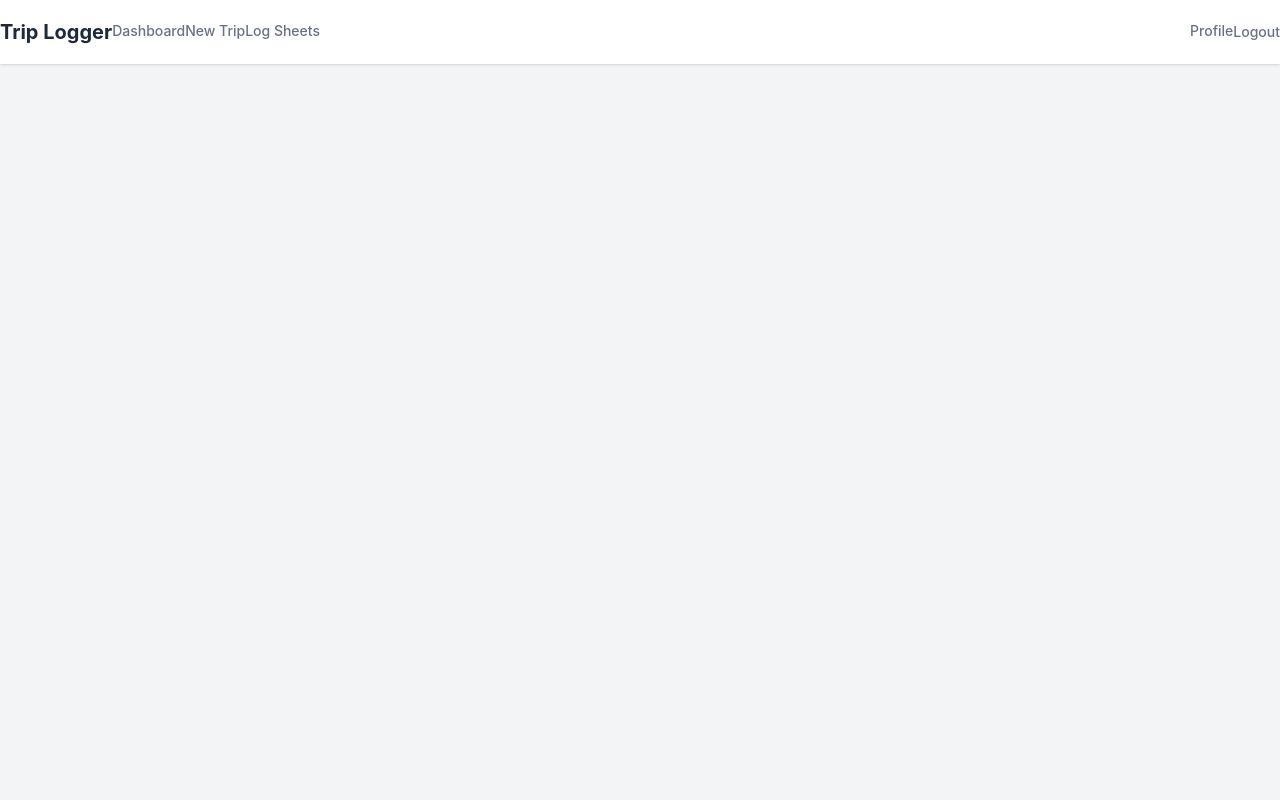
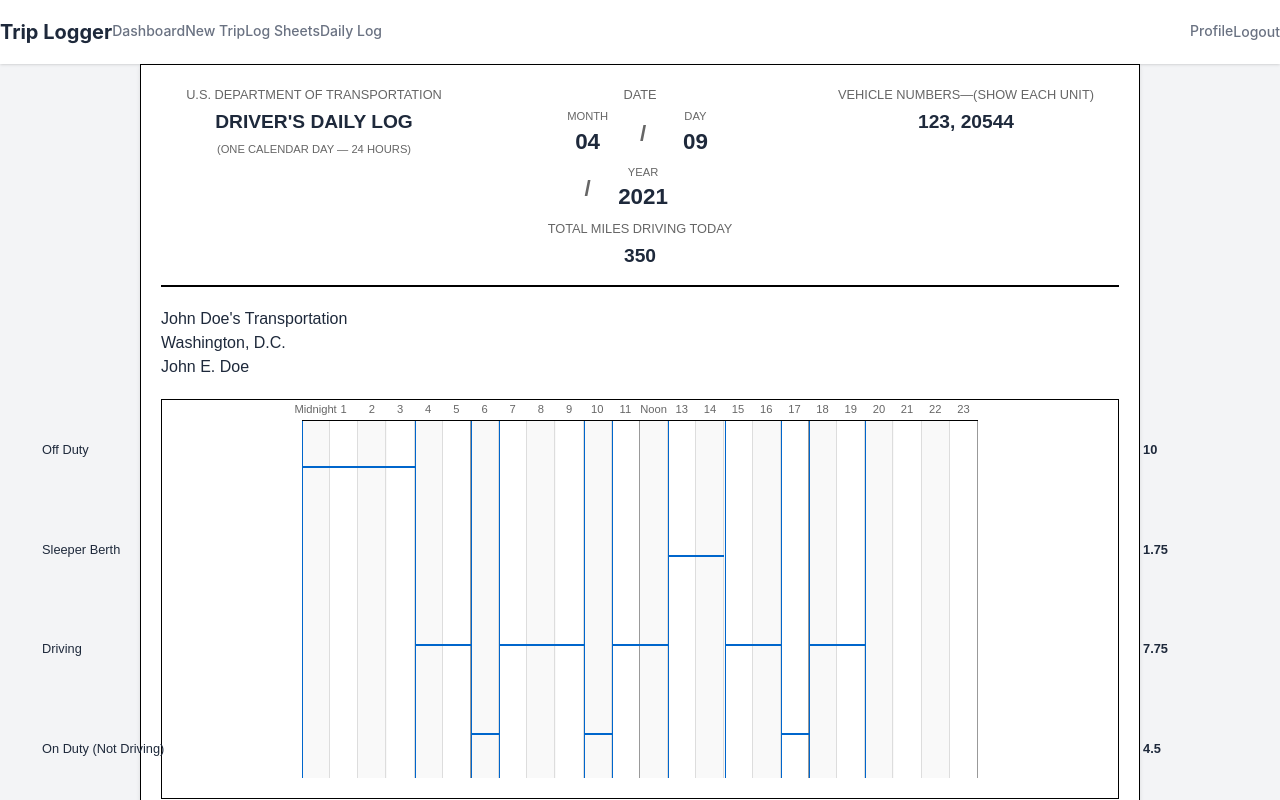
Before and after one commit to Haileman11/trip-logger, a React (Vite) app in the folder frontend/: page /daily-log in a window 1280 px wide. Shown: the top 800 px of the page. Built offline with nearby package versions, Linux system fonts and the light colour scheme.

Commit message:
<feat>: Add Daily Log Grid component and update routing: integrated DailyLogGrid into App, modified DailyLogGridProps for structured date and remarks, and enhanced navigation with a link to the daily log page.

```diff
--- a/frontend/src/App.tsx
+++ b/frontend/src/App.tsx
@@ -11,6 +11,7 @@ import LogSheet from './pages/LogSheet';
 import LogViewer from './pages/LogViewer';
 import TripPlanner from './pages/TripPlanner';
 import TripList from './components/TripList';
+import DailyLogGrid from './components/DailyLogGrid';
 
 const App: React.FC = () => {
   return (
@@ -29,6 +30,39 @@ const App: React.FC = () => {
               <Route path="/trip/:tripId/log-sheets" element={<LogViewer />} />
               <Route path="/trip/:tripId/log-sheet/:id" element={<LogSheet />} />
               <Route path="/trip/:tripId/log-sheet/new" element={<LogSheet />} />
+              <Route path="/daily-log" element={<DailyLogGrid
+                date={{
+                  month: "04",
+                  day: "09",
+                  year: "2021"
+                }}
+                totalMilesDriving={350}
+                vehicleNumbers="123, 20544"
+                carrierName="John Doe's Transportation"
+                carrierAddress="Washington, D.C."
+                driverName="John E. Doe"
+                remarks={[
+                  { time: "04:00", location: "Richmond, VA" },
+                  { time: "07:00", location: "Fredericksburg, VA" },
+                  { time: "10:00", location: "Baltimore, MD" },
+                  { time: "13:00", location: "Philadelphia, PA" },
+                  { time: "16:00", location: "Cherry Hill, NJ" },
+                  { time: "19:00", location: "Newark, NJ" }
+                ]}
+                dutyStatusChanges={[
+                  { time: "00:00", status: "offDuty", location: "Start" },
+                  { time: "04:00", status: "driving", location: "Richmond" },
+                  { time: "06:00", status: "onDuty", location: "Break" },
+                  { time: "07:00", status: "driving", location: "Resume" },
+                  { time: "10:00", status: "onDuty", location: "Baltimore" },
+                  { time: "11:00", status: "driving", location: "Resume" },
+                  { time: "13:00", status: "sleeper", location: "Philadelphia" },
+                  { time: "15:00", status: "driving", location: "Resume" },
+                  { time: "17:00", status: "onDuty", location: "Break" },
+                  { time: "18:00", status: "driving", location: "Resume" },
+                  { time: "20:00", status: "offDuty", location: "End" }
+                ]}
+              />} />
             </Routes>
           </main>
         </div>
--- a/frontend/src/components/DailyLogGrid.tsx
+++ b/frontend/src/components/DailyLogGrid.tsx
@@ -11,226 +11,413 @@ interface DutyStatusChange {
 }
 
 interface DailyLogGridProps {
-  date: string;
+  date: {
+    month: string;
+    day: string;
+    year: string;
+  };
   totalMilesDriving: number;
-  totalMileageToday: number;
+  vehicleNumbers: string;
   carrierName: string;
   carrierAddress: string;
-  homeTerminal: string;
-  remarks: string;
+  driverName: string;
+  remarks: { time: string; location: string }[];
   dutyStatusChanges: DutyStatusChange[];
 }
 
 const GridContainer = styled.div`
   font-family: Arial, sans-serif;
   background-color: white;
-  border: 1px solid #ccc;
-  border-radius: 4px;
+  border: 1px solid #000;
   padding: 20px;
+  max-width: 1000px;
+  margin: 0 auto;
+  box-shadow: 0 2px 4px rgba(0, 0, 0, 0.1);
+`;
+
+const Header = styled.div`
+  display: grid;
+  grid-template-columns: 1fr 1fr 1fr;
+  gap: 20px;
+  margin-bottom: 20px;
+  border-bottom: 2px solid #000;
+  padding-bottom: 10px;
+`;
+
+const HeaderSection = styled.div`
+  text-align: center;
+
+  .title {
+    font-size: 0.8em;
+    color: #666;
+    text-transform: uppercase;
+    margin-bottom: 4px;
+  }
+
+  .content {
+    font-size: 1.2em;
+    font-weight: bold;
+    margin: 4px 0;
+  }
+
+  .subtitle {
+    font-size: 0.7em;
+    color: #666;
+  }
+
+  .date {
+    font-size: 1.4em;
+    font-weight: bold;
+    margin: 8px 0;
+  }
+
+  .miles {
+    font-size: 1.2em;
+    font-weight: bold;
+    margin: 4px 0;
+  }
+`;
+
+const CarrierInfo = styled.div`
+  margin: 20px 0;
+  text-align: center;
+
+  .carrier-name {
+    font-size: 1.2em;
+    font-weight: bold;
+    margin-bottom: 4px;
+    font-style: italic;
+  }
+
+  .carrier-address {
+    font-size: 1em;
+    margin-bottom: 8px;
+    position: relative;
+
+    &::before {
+      content: "MAIN OFFICE ADDRESS";
+      position: absolute;
+      top: -15px;
+      left: 50%;
+      transform: translateX(-50%);
+      font-size: 0.7em;
+      color: #666;
+    }
+  }
+
+  .driver-name {
+    font-size: 1.1em;
+    font-weight: bold;
+    font-style: italic;
+    position: relative;
+
+    &::before {
+      content: "DRIVER\0027S SIGNATURE IN FULL";
+      position: absolute;
+      top: -15px;
+      left: 50%;
+      transform: translateX(-50%);
+      font-size: 0.7em;
+      color: #666;
+    }
+  }
+`;
+
+const GridSection = styled.div`
+  position: relative;
+  height: 400px;
+  border: 1px solid #000;
+  margin: 20px 0;
+  padding: 20px 140px;
+  background-color: #fff;
+`;
+
+const TimeGrid = styled.div`
+  display: grid;
+  grid-template-columns: repeat(24, 1fr);
+  height: 100%;
+  border-top: 1px solid #000;
+  position: relative;
+  background: repeating-linear-gradient(
+    90deg,
+    #f9f9f9,
+    #f9f9f9 calc(100% / 24),
+    #fff calc(100% / 24),
+    #fff calc(200% / 24)
+  );
+
+  .hour-column {
+    border-right: 1px solid #ddd;
+    position: relative;
+
+    &:nth-child(6n) {
+      border-right: 1px solid #999;
+    }
+
+    .hour-label {
+      position: absolute;
+      top: -20px;
+      left: 50%;
+      transform: translateX(-50%);
+      font-size: 0.7em;
+      color: #666;
+    }
+  }
+`;
+
+const StatusLabels = styled.div`
+  position: absolute;
+  left: -120px;
+  top: 0;
+  height: 100%;
+  display: grid;
+  grid-template-rows: repeat(4, 1fr);
+  gap: 1px;
+  font-size: 0.8em;
+
+  div {
+    display: flex;
+    align-items: center;
+    padding-right: 10px;
+    height: 100%;
+    font-weight: 500;
+  }
+`;
+
+const TotalHours = styled.div`
+  position: absolute;
+  right: -50px;
+  top: 0;
+  height: 100%;
+  display: grid;
+  grid-template-rows: repeat(4, 1fr);
+  gap: 1px;
+  font-size: 0.8em;
+
+  div {
+    display: flex;
+    align-items: center;
+    padding-left: 10px;
+    height: 100%;
+    font-weight: bold;
+  }
+`;
+
+const StatusLine = styled.div<{ top: number; left: number; width: number }>`
+  position: absolute;
+  height: 2px;
+  background-color: #0066cc;
+  top: ${props => props.top}%;
+  left: ${props => props.left}%;
+  width: ${props => props.width}%;
+`;
+
+const VerticalLine = styled.div<{ left: number }>`
+  position: absolute;
+  width: 1px;
+  background-color: #0066cc;
+  height: 100%;
+  left: ${props => props.left}%;
+`;
+
+const DateSection = styled.div`
+  display: grid;
+  grid-template-columns: auto auto auto;
+  gap: 5px;
+  justify-content: center;
+  align-items: center;
+  margin-bottom: 5px;
+
+  .date-label {
+    font-size: 0.7em;
+    color: #666;
+    text-transform: uppercase;
+    text-align: center;
+  }
+
+  .date-value {
+    font-size: 1.4em;
+    font-weight: bold;
+    padding: 0 5px;
+  }
+
+  .date-separator {
+    font-size: 1.4em;
+    font-weight: bold;
+    color: #666;
+  }
+`;
+
+const RemarksSection = styled.div`
+  margin-top: 20px;
+  border: 1px solid #000;
+  padding: 15px;
+
+  .title {
+    font-weight: bold;
+    margin-bottom: 10px;
+    font-size: 0.9em;
+  }
+
+  .remarks-grid {
+    display: grid;
+    gap: 8px;
+
+    .remark-entry {
+      display: grid;
+      grid-template-columns: 80px 1fr;
+      gap: 10px;
+      font-size: 0.8em;
+
+      .time {
+        font-weight: 500;
+      }
+
+      .location {
+        color: #333;
+      }
+    }
+  }
 `;
 
 const DailyLogGrid: React.FC<DailyLogGridProps> = ({
   date,
-  dutyStatusChanges,
   totalMilesDriving,
-  totalMileageToday,
+  vehicleNumbers,
   carrierName,
   carrierAddress,
-  homeTerminal,
+  driverName,
   remarks,
+  dutyStatusChanges,
 }) => {
-  const gridWidth = 1200;
-  const gridHeight = 240;
-  const statusHeight = gridHeight / 4;
-  const hourWidth = gridWidth / 24;
-  const margin = { top: 30, right: 100, bottom: 30, left: 100 };
-
-  const statusColors = {
-    offDuty: '#FFFFFF',
-    sleeper: '#A8D1FF',
-    driving: '#FFD700',
-    onDuty: '#FFE4B5',
+  const getTimePercentage = (timeStr: string) => {
+    const [hours, minutes] = timeStr.split(':').map(Number);
+    return ((hours + minutes / 60) / 24) * 100;
   };
 
-  const statusLabels = {
-    offDuty: 'Off Duty',
-    sleeper: 'Sleeper Berth',
-    driving: 'Driving',
-    onDuty: 'On Duty',
+  const getStatusPosition = (status: DutyStatus) => {
+    const positions = {
+      offDuty: 12.5,
+      sleeper: 37.5,
+      driving: 62.5,
+      onDuty: 87.5,
+    };
+    return positions[status];
   };
 
-  const getTimePosition = (timeStr: string) => {
-    const [hours, minutes] = timeStr.split(':').map(Number);
-    return (hours + minutes / 60) * hourWidth;
-  };
+  const drawStatusLines = () => {
+    const lines = [];
+    for (let i = 0; i < dutyStatusChanges.length - 1; i++) {
+      const current = dutyStatusChanges[i];
+      const next = dutyStatusChanges[i + 1];
 
-  const calculateTotalHours = (status: DutyStatus) => {
-    let total = 0;
-    let lastChangeTime: number | null = null;
+      const startTime = getTimePercentage(current.time);
+      const endTime = getTimePercentage(next.time);
+      const top = getStatusPosition(current.status);
 
-    dutyStatusChanges
-      .filter(change => change.status === status)
-      .forEach(change => {
-        const [hours, minutes] = change.time.split(':').map(Number);
-        const timeInHours = hours + minutes / 60;
-
-        if (lastChangeTime !== null) {
-          total += timeInHours - lastChangeTime;
+      lines.push(
+        <React.Fragment key={`line-${i}`}>
+          <StatusLine
+            top={top}
+            left={startTime}
+            width={endTime - startTime}
+          />
+          <VerticalLine left={startTime} />
+        </React.Fragment>
+      );
     }
-        lastChangeTime = timeInHours;
-      });
-
-    return total.toFixed(2);
+    // Add final vertical line
+    if (dutyStatusChanges.length > 0) {
+      const lastChange = dutyStatusChanges[dutyStatusChanges.length - 1];
+      lines.push(
+        <VerticalLine
+          key="final-line"
+          left={getTimePercentage(lastChange.time)}
+        />
+      );
+    }
+    return lines;
   };
 
   return (
     <GridContainer>
-      <div style={{ marginBottom: '20px' }}>
-        <h2>Day 1</h2>
-        <div style={{ display: 'flex', justifyContent: 'space-between' }}>
+      <Header>
+        <HeaderSection>
+          <div className="title">U.S. DEPARTMENT OF TRANSPORTATION</div>
+          <div className="content">DRIVER'S DAILY LOG</div>
+          <div className="subtitle">(ONE CALENDAR DAY — 24 HOURS)</div>
+        </HeaderSection>
+        <HeaderSection>
+          <div className="title">DATE</div>
+          <DateSection>
             <div>
-            <p>Carrier: {carrierName}</p>
-            <p>Address: {carrierAddress}</p>
-            <p>Home Terminal: {homeTerminal}</p>
+              <div className="date-label">Month</div>
+              <div className="date-value">{date.month}</div>
             </div>
+            <div className="date-separator">/</div>
             <div>
-            <p>Total Miles Driving: {totalMilesDriving}</p>
-            <p>Total Mileage Today: {totalMileageToday}</p>
+              <div className="date-label">Day</div>
+              <div className="date-value">{date.day}</div>
+            </div>
+            <div className="date-separator">/</div>
+            <div>
+              <div className="date-label">Year</div>
+              <div className="date-value">{date.year}</div>
+            </div>
+          </DateSection>
+          <div className="title">TOTAL MILES DRIVING TODAY</div>
+          <div className="miles">{totalMilesDriving}</div>
+        </HeaderSection>
+        <HeaderSection>
+          <div className="title">VEHICLE NUMBERS—(SHOW EACH UNIT)</div>
+          <div className="content">{vehicleNumbers}</div>
+        </HeaderSection>
+      </Header>
+
+      <CarrierInfo>
+        <div className="carrier-name">{carrierName}</div>
+        <div className="carrier-address">{carrierAddress}</div>
+        <div className="driver-name">{driverName}</div>
+      </CarrierInfo>
+
+      <GridSection>
+        <StatusLabels>
+          <div>Off Duty</div>
+          <div>Sleeper Berth</div>
+          <div>Driving</div>
+          <div>On Duty (Not Driving)</div>
+        </StatusLabels>
+
+        <TimeGrid>
+          {Array.from({ length: 24 }, (_, i) => (
+            <div key={i} className="hour-column">
+              <div className="hour-label">
+                {i === 0 ? 'Midnight' : i === 12 ? 'Noon' : i}
               </div>
             </div>
+          ))}
+          {drawStatusLines()}
+        </TimeGrid>
+
+        <TotalHours>
+          <div>10</div>
+          <div>1.75</div>
+          <div>7.75</div>
+          <div>4.5</div>
+        </TotalHours>
+      </GridSection>
+
+      <RemarksSection>
+        <div className="title">REMARKS</div>
+        <div className="remarks-grid">
+          {remarks.map((remark, index) => (
+            <div key={index} className="remark-entry">
+              <span className="time">{remark.time}</span>
+              <span className="location">{remark.location}</span>
             </div>
-
-      <svg
-        width={gridWidth + margin.left + margin.right}
-        height={gridHeight + margin.top + margin.bottom}
-        style={{ backgroundColor: '#f5f5f5' }}
-      >
-        <g transform={`translate(${margin.left},${margin.top})`}>
-          {/* Draw vertical hour lines */}
-          {Array.from({ length: 25 }, (_, i) => (
-            <g key={`hour-${i}`}>
-              <line
-                x1={i * hourWidth}
-                y1={0}
-                x2={i * hourWidth}
-                y2={gridHeight}
-                stroke="#000"
-                strokeWidth={i % 6 === 0 ? 2 : 1}
-              />
-              <text
-                x={i * hourWidth}
-                y={-10}
-                textAnchor="middle"
-                fontSize="12"
-              >
-                {i === 12 ? 'Noon' : i === 0 ? 'Midnight' : i === 24 ? '24' : i.toString()}
-              </text>
-              {/* Draw quarter-hour marks */}
-              {Array.from({ length: 3 }, (_, j) => (
-                <line
-                  key={`quarter-${i}-${j}`}
-                  x1={i * hourWidth + ((j + 1) * hourWidth) / 4}
-                  y1={0}
-                  x2={i * hourWidth + ((j + 1) * hourWidth) / 4}
-                  y2={gridHeight}
-                  stroke="#000"
-                  strokeWidth={0.5}
-                  strokeDasharray="2,2"
-                />
           ))}
-            </g>
-          ))}
-
-          {/* Draw horizontal status lines */}
-          {Object.entries(statusLabels).map(([status, label], i) => (
-            <g key={`status-${status}`}>
-              <rect
-                y={i * statusHeight}
-                width={gridWidth}
-                height={statusHeight}
-                fill={statusColors[status as DutyStatus]}
-                stroke="#000"
-              />
-              <text
-                x={-10}
-                y={i * statusHeight + statusHeight / 2}
-                textAnchor="end"
-                dominantBaseline="middle"
-                fontSize="12"
-              >
-                {label}
-              </text>
-              <text
-                x={gridWidth + 10}
-                y={i * statusHeight + statusHeight / 2}
-                dominantBaseline="middle"
-                fontSize="12"
-              >
-                {calculateTotalHours(status as DutyStatus)}
-              </text>
-            </g>
-          ))}
-
-          {/* Draw duty status changes */}
-          {dutyStatusChanges.map((change, i) => {
-            const x = getTimePosition(change.time);
-            const statusIndex = Object.keys(statusLabels).indexOf(change.status);
-            const y = statusIndex * statusHeight;
-
-            return (
-              <g key={`change-${i}`}>
-                {/* Draw vertical line for status change */}
-                <line
-                  x1={x}
-                  y1={0}
-                  x2={x}
-                  y2={gridHeight}
-                  stroke="red"
-                  strokeWidth={2}
-                />
-                {/* Add label if provided */}
-                {change.label && (
-                  <text
-                    x={x}
-                    y={y - 5}
-                    textAnchor="middle"
-                    fontSize="10"
-                    fill="red"
-                  >
-                    {change.label}
-                  </text>
-                )}
-                {/* Add break label if provided */}
-                {change.label?.startsWith('Break') && (
-                  <rect
-                    x={x}
-                    y={statusIndex * statusHeight}
-                    width={hourWidth * 2} // Assuming 2-hour break
-                    height={statusHeight}
-                    fill="white"
-                    stroke="none"
-                  >
-                    <text
-                      x={x + hourWidth}
-                      y={statusIndex * statusHeight + statusHeight / 2}
-                      textAnchor="middle"
-                      dominantBaseline="middle"
-                      fontSize="10"
-                    >
-                      {change.label}
-                    </text>
-                  </rect>
-                )}
-              </g>
-            );
-          })}
-        </g>
-      </svg>
-
-      <div style={{ marginTop: '20px' }}>
-        <h3>Remarks</h3>
-        <p>{remarks}</p>
         </div>
+      </RemarksSection>
     </GridContainer>
   );
 };
--- a/frontend/src/components/Navigation.tsx
+++ b/frontend/src/components/Navigation.tsx
@@ -30,6 +30,12 @@ const Navigation = () => {
               >
                 Log Sheets
               </Link>
+              <Link
+                to="/daily-log"
+                className="border-transparent text-gray-500 hover:border-gray-300 hover:text-gray-700 inline-flex items-center px-1 pt-1 border-b-2 text-sm font-medium"
+              >
+                Daily Log
+              </Link>
             </div>
           </div>
           <div className="flex items-center">
```
Lines whose indentation alone changed are shown as unchanged.
